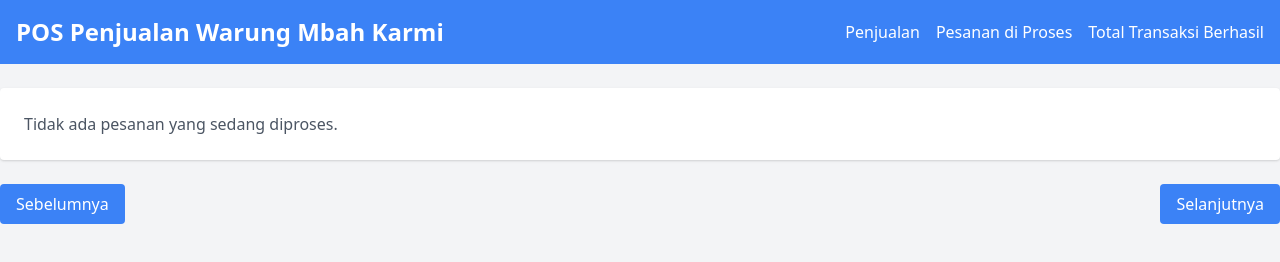
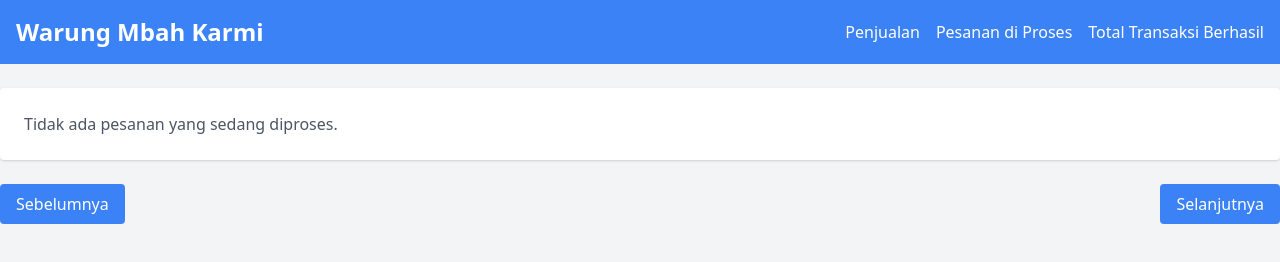
Before and after one commit to cfra321/pos, a plain HTML site: page pesanan_proses.html in a window 1280 px wide. Drawn offline with nearby package versions, Linux system fonts and the light colour scheme; some packages are replaced by stand-ins of ours; a script that the page names is missing.

```diff
--- a/pesanan_proses.html
+++ b/pesanan_proses.html
@@ -13,7 +13,7 @@
     <!-- Header -->
     <header class="bg-blue-500 text-white p-4">
         <div class="container mx-auto flex justify-between items-center">
-            <h1 class="text-2xl font-bold">POS Penjualan Warung Mbah Karmi</h1>
+            <h1 class="text-2xl font-bold">Warung Mbah Karmi</h1>
             <!-- Mobile Menu Button -->
             <div class="md:hidden">
                 <button id="menu-btn" class="focus:outline-none" aria-label="Toggle menu">
```
Also changed, not shown: transaksi_total.html (+1 -1 lines).
